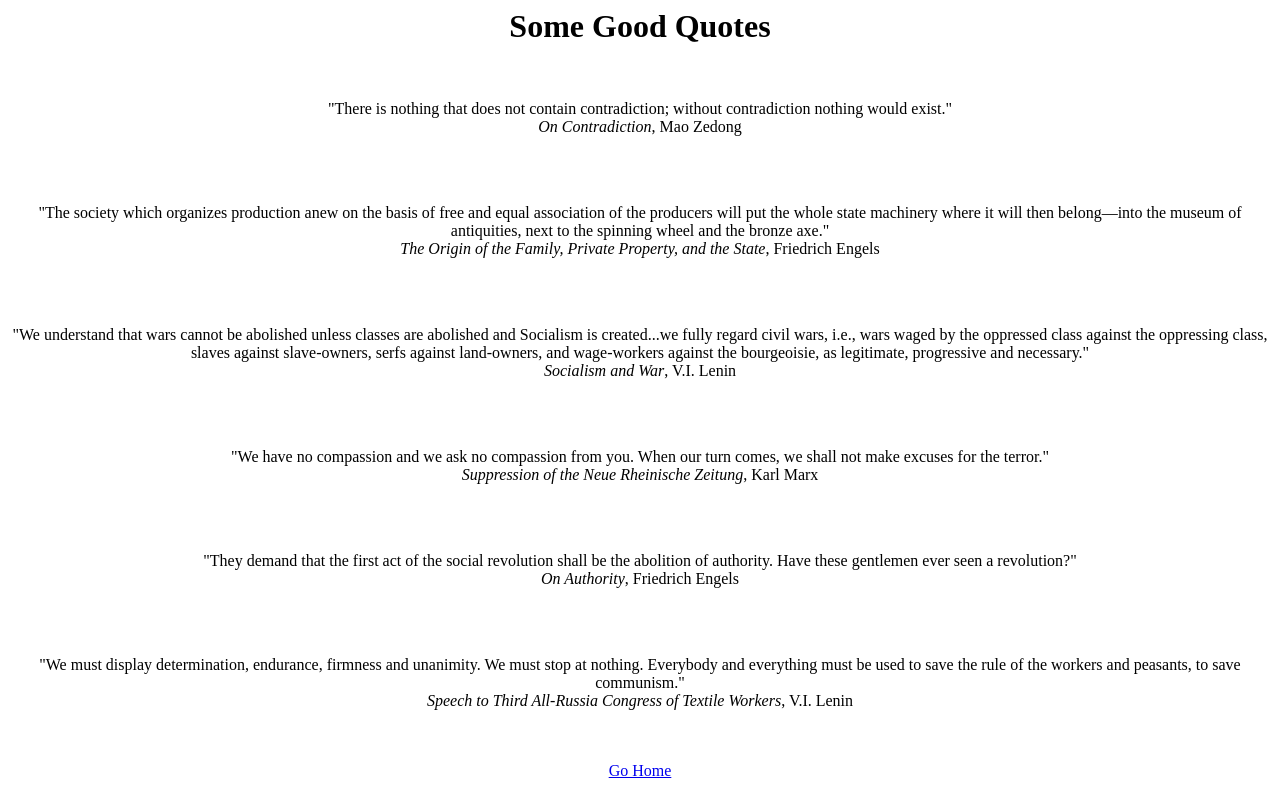
After one commit to kevinshome/kevinshome-site, a Django app: page /quotes/ in a window 1280 px wide. The commit adds this page. Run offline with Django 4.2, Linux system fonts and the light colour scheme.

Commit message:
add quotes page

```diff
--- /dev/null
+++ b/mainapp/quotes.py
@@ -0,0 +1,8 @@
+QUOTES = [
+    ["There is nothing that does not contain contradiction; without contradiction nothing would exist.", "On Contradiction", "Mao Zedong"],
+    ["The society which organizes production anew on the basis of free and equal association of the producers will put the whole state machinery where it will then belong—into the museum of antiquities, next to the spinning wheel and the bronze axe.", "The Origin of the Family, Private Property, and the State", "Friedrich Engels"],
+    ["We understand that wars cannot be abolished unless classes are abolished and Socialism is created...we fully regard civil wars, i.e., wars waged by the oppressed class against the oppressing class, slaves against slave-owners, serfs against land-owners, and wage-workers against the bourgeoisie, as legitimate, progressive and necessary.", "Socialism and War", "V.I. Lenin"],
+    ["We have no compassion and we ask no compassion from you. When our turn comes, we shall not make excuses for the terror.", "Suppression of the Neue Rheinische Zeitung", "Karl Marx"],
+    ["They demand that the first act of the social revolution shall be the abolition of authority. Have these gentlemen ever seen a revolution?", "On Authority", "Friedrich Engels"],
+    ["We must display determination, endurance, firmness and unanimity. We must stop at nothing. Everybody and everything must be used to save the rule of the workers and peasants, to save communism.", "Speech to Third All-Russia Congress of Textile Workers", "V.I. Lenin"],
+]
--- a/mainapp/templates/index.htm
+++ b/mainapp/templates/index.htm
@@ -8,7 +8,6 @@
 <body>
     <h1>kevinshome</h1>
     <p>This is the website for kevinshome</p>
-    <p>It is currently very barren</p>
-    <p>More coming soon</p>
+    <a href="/quotes">Quotes</a>
 </body>
 </html>
--- /dev/null
+++ b/mainapp/templates/quotes.htm
@@ -0,0 +1,12 @@
+<center>
+    <h1>Some Good Quotes</h1>
+    <br>
+    {% for quote in quotes %}
+        <p>
+            "{{ quote.0 }}" <br>
+            <i>{{ quote.1 }}</i>, {{ quote.2 }}
+        </p>
+        <br><br>
+    {% endfor %}
+    <a href="/">Go Home</a>
+</center>
--- a/mainapp/urls.py
+++ b/mainapp/urls.py
@@ -1,7 +1,7 @@
 # mainapp/urls.py
 from django.urls import path
 
-from mainapp.views import index, get_file, upload, list_files
+from mainapp.views import index, get_file, upload, list_files, quotes_page
 
 
 urlpatterns = [
@@ -9,4 +9,5 @@ urlpatterns = [
     path('files/<str:path>', get_file),
     path('upload/', upload),
     path('filelist/', list_files),
+    path('quotes/', quotes_page),
 ]
--- a/mainapp/views.py
+++ b/mainapp/views.py
@@ -6,12 +6,16 @@ import requests
 from http.client import HTTPResponse
 from django.http import HttpResponse
 from django.shortcuts import render
+from .quotes import QUOTES
 
 def index(request):
     return render(request, "index.htm", {})
 
 def upload(request):
     return render(request, "upload.htm", {"password": os.environ['KH_CSRV_UPLOAD_PASSWORD'], "csrv_upload_url": f"{os.environ['KH_CSRV_URL']}/upload", "redirect_url": request.build_absolute_uri('/').strip("/")})
+
+def quotes_page(request):
+    return render(request, "quotes.htm", {"quotes": QUOTES})
 
 def list_files(request):
     res = requests.get(os.environ["KH_CSRV_URL"] + '/list')
```
